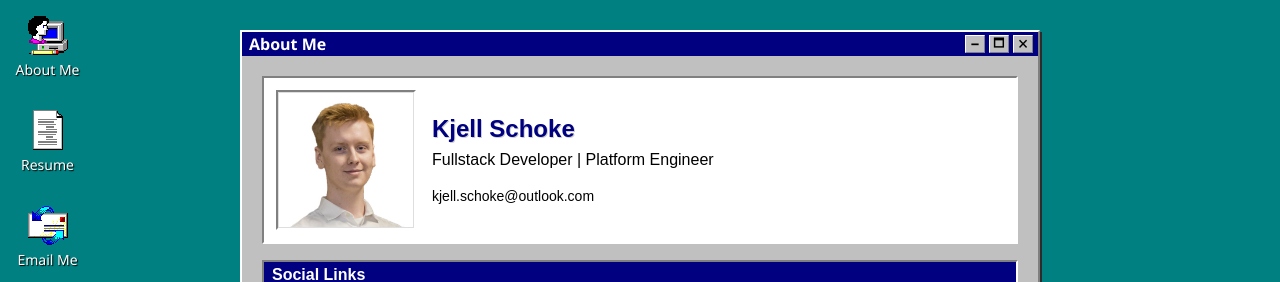
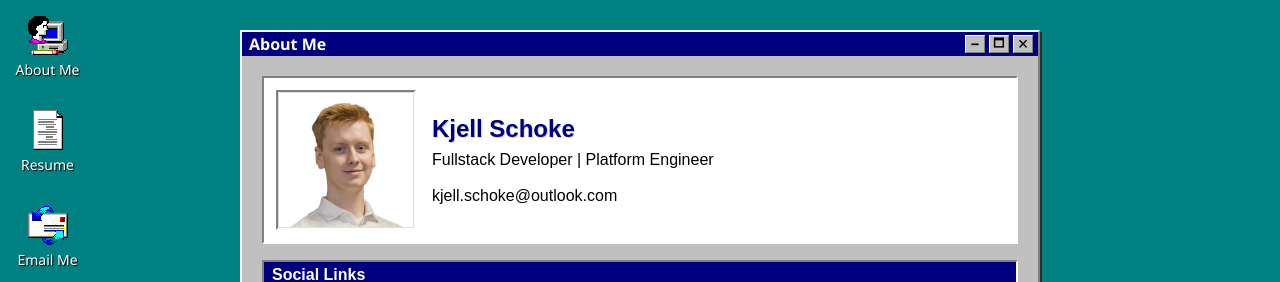
Before and after one commit to Kjelloo/portfolio, an Angular app: page / in a window 1280 px wide. Both pictures are taken after a click on the element "About Me". Shown: the top 282 px of the page. Built offline with nearby package versions, Linux system fonts and the light colour scheme.

Commit message:
Made email selectable in about page

```diff
--- a/src/app/windows/about/about.component.css
+++ b/src/app/windows/about/about.component.css
@@ -255,7 +255,7 @@
 .email-link {
   color: var(--win98-text);
   text-decoration: none;
-  font-size: 14px;
+  font-size: 16px;
   white-space: nowrap;
   overflow: hidden;
   text-overflow: ellipsis;
--- a/src/app/windows/about/about.component.html
+++ b/src/app/windows/about/about.component.html
@@ -8,7 +8,7 @@
         <h1 class="name">Kjell Schoke</h1>
         <h2 class="title">Fullstack Developer | Platform Engineer</h2>
         <br>
-        <a href="mailto:kjell.schoke@outlook.com" class="email-link not-selectable">kjell.schoke@outlook.com</a>
+        <a href="mailto:kjell.schoke@outlook.com" class="email-link">kjell.schoke@outlook.com</a>
       </div>
     </div>
   </div>
```
